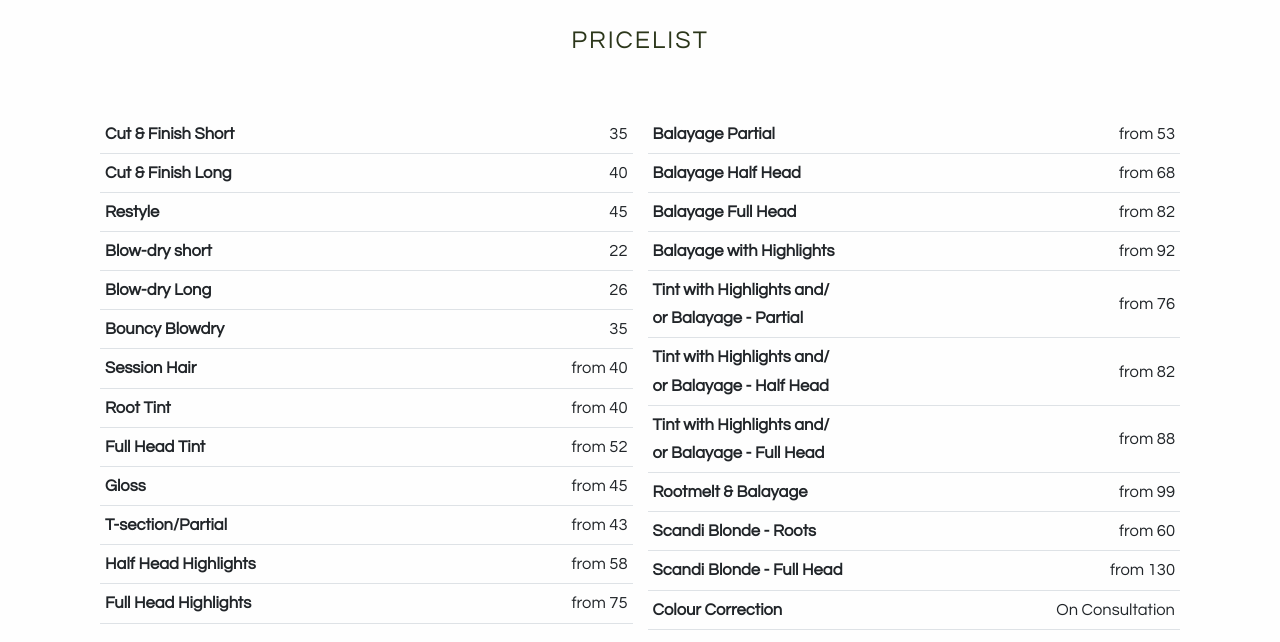
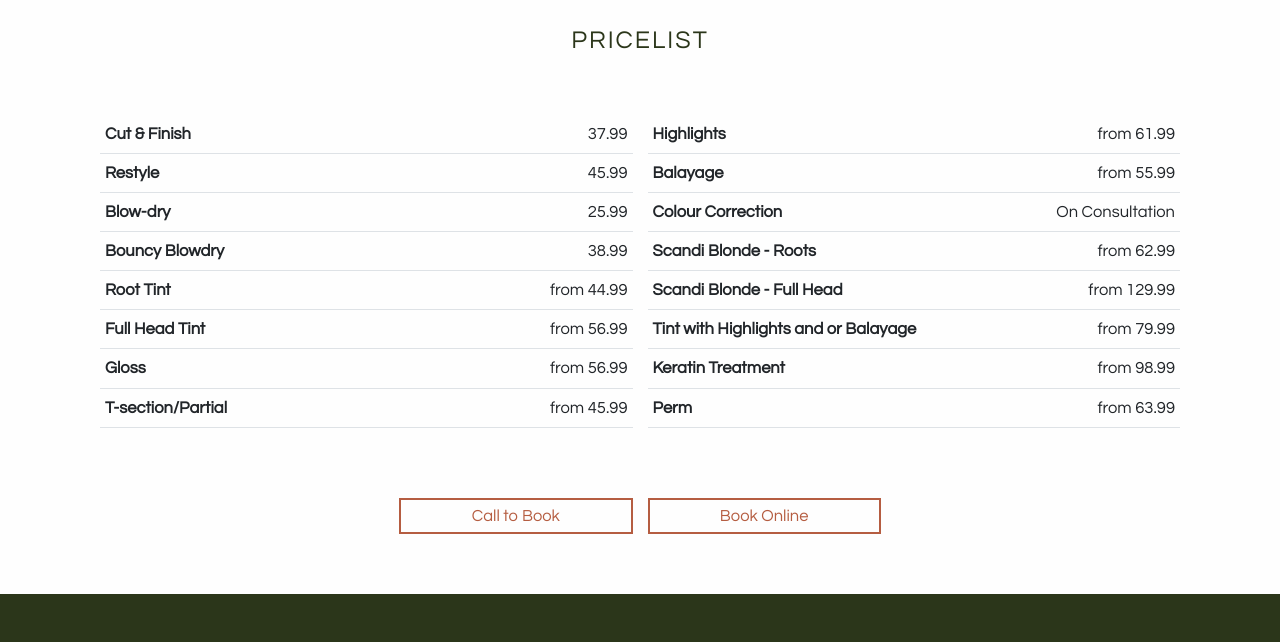
Before and after one commit to neringabickmore/phase2, a website: page team-member-jodie.html in a window 1280 px wide. Shown: the part 1190-1832 px from the top of the page. Drawn offline with nearby package versions, Linux system fonts and the light colour scheme.

Commit message:
Updated Jodie's pricelist

```diff
--- a/team-member-jodie.html
+++ b/team-member-jodie.html
@@ -221,109 +221,77 @@
                 </div>
                 <div class="col-12 col-sm-6">
                     <table class="table mb-0 mb-sm-3">
-                        <tbody><!-- Cut & Finish Short -->
+                        <tbody><!-- Cut & Finish  -->
                             <tr class=align-middle>
-                                <th class="text-start th" scope=row>Cut & Finish Short
-                                <td class="td text-end">35
-                            </tr><!-- Cut and Finish Long -->
-                            <tr class=align-middle>
-                                <th class="text-start th" scope=row>Cut & Finish Long
-                                <td class="td text-end">40
+                                <th class="text-start th" scope=row>Cut & Finish
+                                <td class="td text-end">37.99
                             </tr><!-- Restyle -->
                             <tr class=align-middle>
                                 <th class="text-start th" scope=row>Restyle
-                                <td class="td text-end">45
-                            </tr><!-- Blowdry short -->
+                                <td class="td text-end">45.99
+                            </tr><!-- Blowdry -->
                             <tr class=align-middle>
-                                <th class="text-start th" scope=row>Blow-dry short
-                                <td class="td text-end">22
-                            </tr><!-- Blowdry Long-->
-                            <tr class=align-middle>
-                                <th class="text-start th" scope=row>Blow-dry Long
-                                <td class="td text-end">26
+                                <th class="text-start th" scope=row>Blow-dry
+                                <td class="td text-end">25.99
                             </tr><!-- Bounch Blowdry -->
                             <tr class=align-middle>
                                 <th class="text-start th" scope=row>Bouncy Blowdry
-                                <td class="td text-end">35
-                            </tr><!-- Session Hair -->
-                            <tr class=align-middle>
-                                <th class="text-start th" scope=row>Session Hair
-                                <td class="td text-end">from 40
+                                <td class="td text-end">38.99
                             </tr><!-- Roots-->
                             <tr class=align-middle>
                                 <th class="text-start th" scope=row>Root Tint
-                                <td class="td text-end">from 40
+                                <td class="td text-end">from 44.99
                             </tr><!-- Global colour -->
                             <tr class=align-middle>
                                 <th class="text-start th" scope=row>Full Head Tint
-                                <td class="td text-end">from 52
+                                <td class="td text-end">from 56.99
                             </tr><!-- Gloss -->
                             <tr class=align-middle>
                                 <th class="text-start th" scope=row>Gloss
-                                <td class="td text-end">from 45
+                                <td class="td text-end">from 56.99
                             </tr><!-- T-section/partial -->
                             <tr class=align-middle>
                                 <th class="text-start th" scope=row>T-section/Partial
-                                <td class="td text-end">from 43
-                            </tr><!-- Half head highlights -->
-                            <tr class=align-middle>
-                                <th class="text-start th" scope=row>Half Head Highlights
-                                <td class="td text-end">from 58
-                            </tr><!-- Full head highlights -->
-                            <tr class=align-middle>
-                                <th class="text-start th" scope=row>Full Head Highlights
-                                <td class="td text-end">from 75
+                                <td class="td text-end">from 45.99
+                            </tr>
                     </table>
                 </div>
                 <div class="col-12 col-sm-6">
                     <table class=table>
-                        <tbody><!-- Balayage partial  -->
+                        <tbody><!-- Highlights -->
                             <tr class=align-middle>
-                                <th class="text-start th" scope=row>Balayage Partial
-                                <td class="td text-end">from 53
-                            </tr><!-- Balayage Half head -->
+                                <th class="text-start th" scope=row>Highlights
+                                <td class="td text-end">from 61.99
+                            </tr><!-- Balayage -->
                             <tr class=align-middle>
-                                <th class="text-start th" scope=row>Balayage Half Head
-                                <td class="td text-end">from 68
-                            </tr><!-- Balayage Full head -->
+                                <th class="text-start th" scope=row>Balayage
+                                <td class="td text-end">from 55.99
+                            </tr><!-- colour Change -->
                             <tr class=align-middle>
-                                <th class="text-start th" scope=row>Balayage Full Head
-                                <td class="td text-end">from 82
-                            </tr><!-- Balayage with highlights-->
-                            <tr class=align-middle>
-                                <th class="text-start th" scope=row>Balayage with Highlights
-                                <td class="td text-end">from 92
-                            </tr><!-- Tint with Highlights - Partial-->
-                            <tr class=align-middle>
-                                <th class="text-start th" scope=row>Tint with Highlights and/<br>or Balayage -
-                                    Partial
-                                <td class="td text-end">from 76
-                            </tr><!-- Tint with Highlights - Half Head -->
-                            <tr class=align-middle>
-                                <th class="text-start th" scope=row>Tint with Highlights and/<br>or Balayage - Half
-                                    Head
-                                <td class="td text-end">from 82
-                            </tr><!-- Tint with Highlights - Full Head -->
-                            <tr class=align-middle>
-                                <th class="text-start th" scope=row>Tint with Highlights and/<br>or Balayage - Full
-                                    Head
-                                <td class="td text-end">from 88
-                            </tr><!-- Rootmelt & Balayage  -->
-                            <tr class=align-middle>
-                                <th class="text-start th" scope=row>Rootmelt & Balayage
-                                <td class="td text-end">from 99
+                                <th class="text-start th" scope=row>Colour Correction
+                                <td class="td text-end">On Consultation
                             </tr><!-- Scandi Blonde - Roots -->
                             <tr class=align-middle>
                                 <th class="text-start th" scope=row>Scandi Blonde - Roots
-                                <td class="td text-end">from 60
+                                <td class="td text-end">from 62.99
                             </tr><!-- Scandi Blonde - Global colour-->
                             <tr class=align-middle>
                                 <th class="text-start th" scope=row>Scandi Blonde - Full Head
-                                <td class="td text-end">from 130
-                            </tr><!-- colour Correction -->
+                                <td class="td text-end">from 129.99
+                            </tr><!-- Tint with Highlights - Partial-->
                             <tr class=align-middle>
-                                <th class="text-start th" scope=row>Colour Correction
-                                <td class="td text-end">On Consultation
+                                <th class="text-start th" scope=row>Tint with Highlights and or Balayage
+                                <td class="td text-end">from 79.99
+                            </tr><!-- Keratin Treatment -->
+                            <tr class=align-middle>
+                                <th class="text-start th" scope=row>Keratin Treatment
+                                <td class="td text-end">from 98.99
+                            </tr><!-- Perm -->
+                            <tr class=align-middle>
+                                <th class="text-start th" scope=row>Perm
+                                <td class="td text-end">from 63.99
+                                </td>
+                            </tr>
                     </table>
                 </div>
             </div>
```
Also changed, not shown: team-member-zoe.html (+2 -3 lines).
